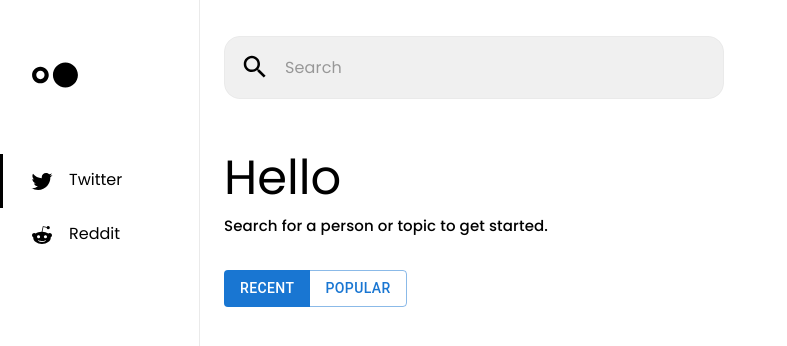
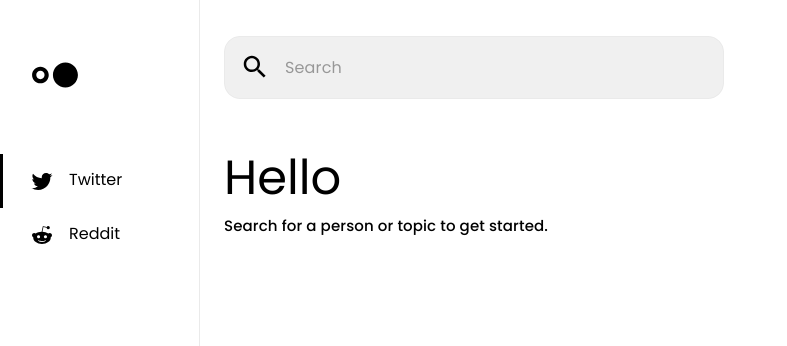
Before and after one commit to kevinmlee/social-search, a React (Create React App) app in the folder client/: page / in a window 1280 px wide. Shown: the top 346 px of the page, without its empty margins (0-787 px from the left). Built offline with nearby package versions, Linux system fonts and the light colour scheme.

Commit message:
hide cards until search happens

```diff
--- a/client/src/views/Dash/index.js
+++ b/client/src/views/Dash/index.js
@@ -42,14 +42,14 @@ export default class Dash extends Component {
           </Box>
         )}
 
-        {this.props.state.twitter && (
+        {this.props.state.twitter && this.props.state.previousSearchQuery && (
           <Twitter
             setAppState={this.props.setAppState}
             state={this.props.state}
           />
         )}
 
-        {this.props.state.reddit && (
+        {this.props.state.reddit && this.props.state.previousSearchQuery && (
           <Reddit
             setAppState={this.props.setAppState}
             state={this.props.state}
```
